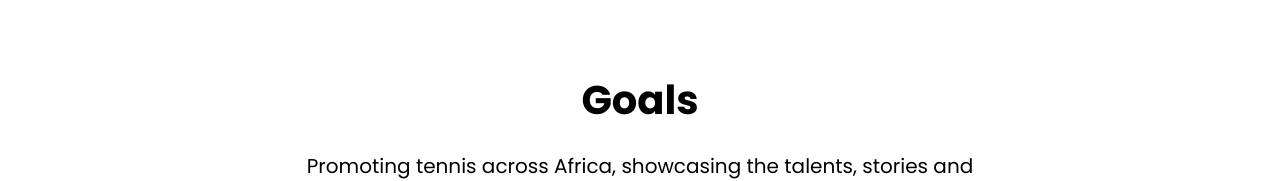
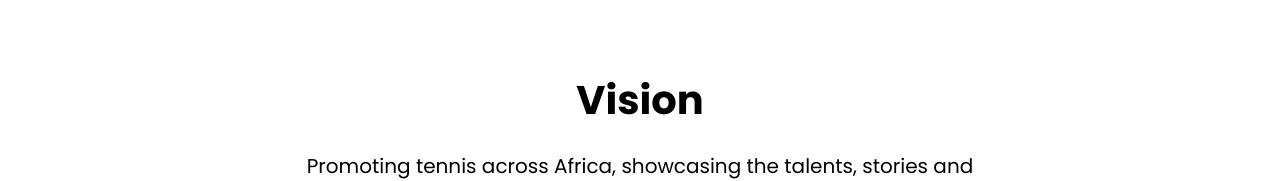
Before and after one commit to Matt0107/afrotennis, a React (Create React App) app: page / in a window 1280 px wide. Shown: the part 930-1111 px from the top of the page. Built offline with nearby package versions, Linux system fonts and the light colour scheme.

Commit message:
home change

```diff
--- a/src/pages/Home.js
+++ b/src/pages/Home.js
@@ -15,7 +15,7 @@ const Home = () => {
 
       {/* About Section */}
       <section className="home-about">
-        <h2>Goals</h2>
+        <h2>Vision</h2>
         <p>Promoting tennis across Africa, showcasing the talents, stories and efforts driving the sport forward.</p>
       </section>
 
```
